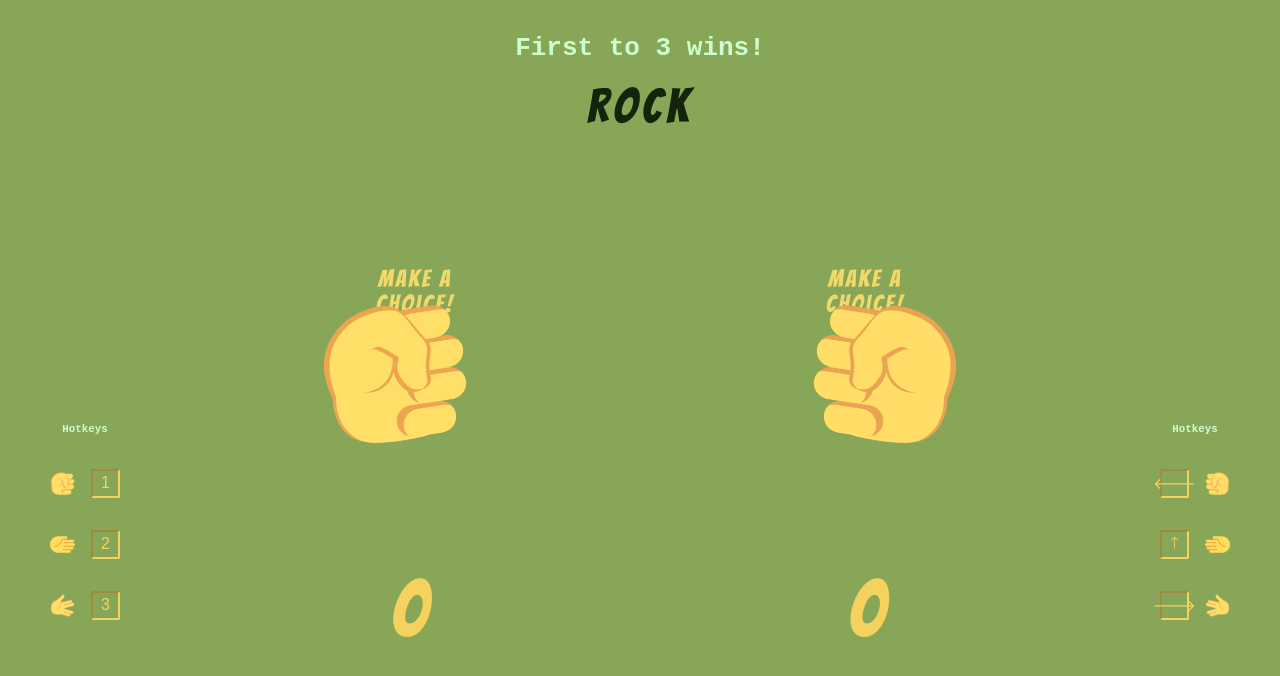
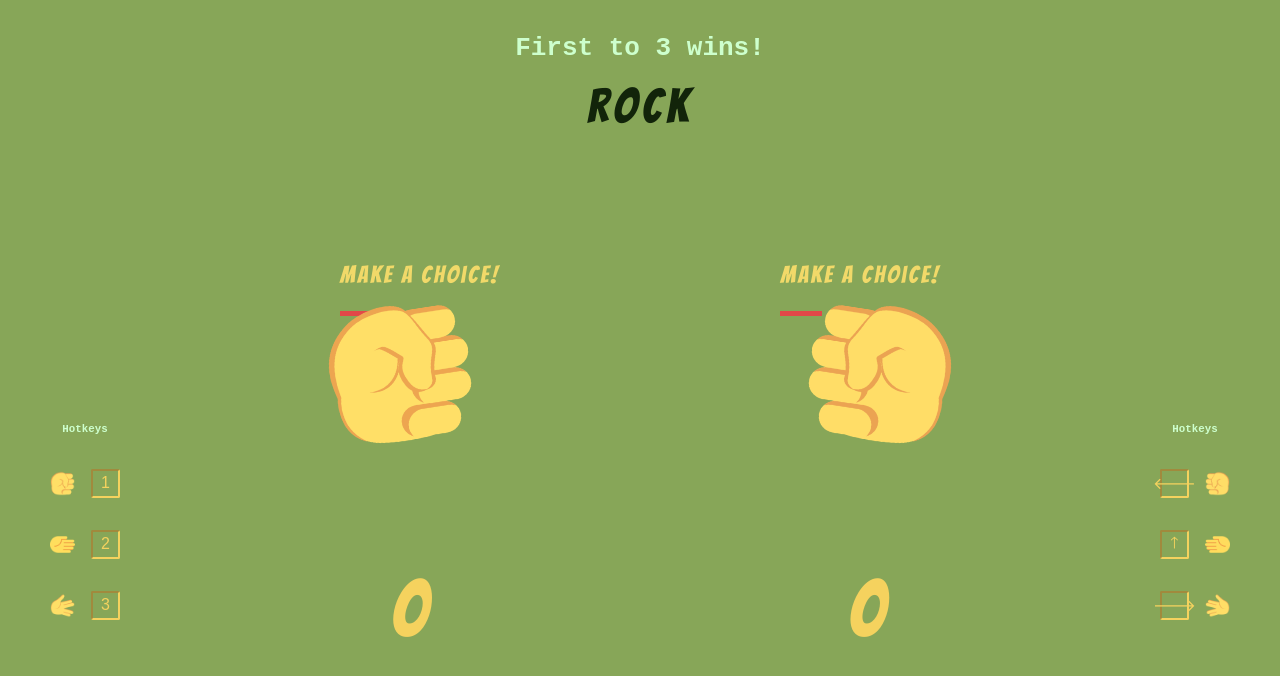
Before and after one commit to erikbjoern/rock-paper-scissors, a React (Create React App) app: page / in a window 1280 px wide. Both pictures are taken after a click on the button "Start!". Shown: the top 676 px of the page. Built offline with nearby package versions, Linux system fonts and the light colour scheme.

Commit message:
adding another visual representation of time left to make choice

```diff
--- a/src/App.css
+++ b/src/App.css
@@ -27,6 +27,17 @@
   }
   25% {
     transform: translate(-20px, -70px) rotate(-9deg);
+  }
+}
+
+@keyframes burnDown {
+  0% {
+    background-color: #f1d969;
+    width: 100%;
+  }
+  100% {
+    background-color: crimson;
+    width: 0;
   }
 }
 
@@ -102,7 +113,7 @@ body {
   align-items: center;
   justify-content: flex-end;
   text-align: center;
-  width: 150px;
+  width: fit-content;
 }
 
 .primaryText,
@@ -124,10 +135,18 @@ body {
 }
 
 .make-a-choice {
+  width: fit-content;
+  margin-bottom: 50px;
   color: #f1d969;
   font-size: 150%;
   letter-spacing: 0.1em;
   margin-bottom: 50px;
+}
+
+.fuseLeft,
+.fuseRight {
+  animation: burnDown 1.9s linear;
+  height: 5px;
 }
 
 .slow {
--- a/src/components/Hand.jsx
+++ b/src/components/Hand.jsx
@@ -43,8 +43,8 @@ const Hand = ({ side, choice, countdown, winner }) => {
   }
 
   const bouncingHand = () => (
-    ((countdown < 5 && countdown > 0) || (countdown === -3 && winner === "")) &&
-      `bouncing${side}`
+    (((countdown < 5 && countdown > 0) || (countdown === -3 && !winner)) &&
+      `bouncing${side}`) || ""
   );
 
   return (
--- a/src/components/Players.jsx
+++ b/src/components/Players.jsx
@@ -1,18 +1,22 @@
 import React from 'react'
 import Hand from './Hand'
 
-const Players = ({countdown, rightChoice, leftChoice, winner}) => {
-  const makeAChoice =
+const Players = ({ countdown, rightChoice, leftChoice, winner }) => {
+  const makeAChoice = (side) =>
     countdown < 1 ? (
       <p className="slow">too slow!</p>
     ) : (
-      countdown < 5 && <p className="make-a-choice">make a choice!</p>
-    );
+        countdown < 5 &&
+        <div className="make-a-choice">
+          <p >make a choice!</p>
+          <div className={`fuse${side}`} ></div>
+        </div>
+      );
 
   return (
     <div className="playerContainer">
       <div className="leftPlayer">
-        {!leftChoice && makeAChoice}
+        {!leftChoice && makeAChoice("Left")}
         <Hand
           side="Left"
           choice={leftChoice}
@@ -21,7 +25,7 @@ const Players = ({countdown, rightChoice, leftChoice, winner}) => {
         />
       </div>
       <div className="rightPlayer">
-        {!rightChoice && makeAChoice}
+        {!rightChoice && makeAChoice("Right")}
         <Hand
           side="Right"
           choice={rightChoice}
```
